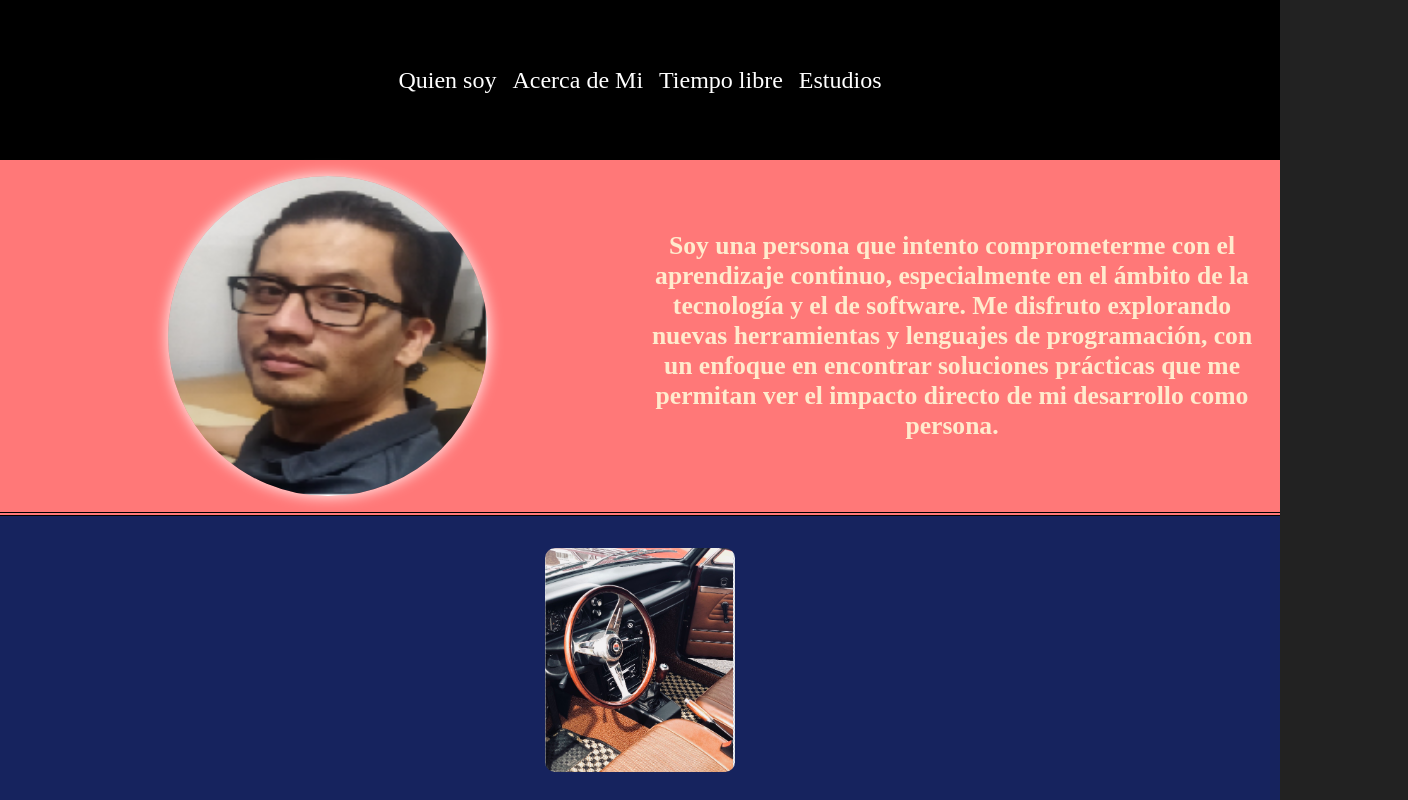
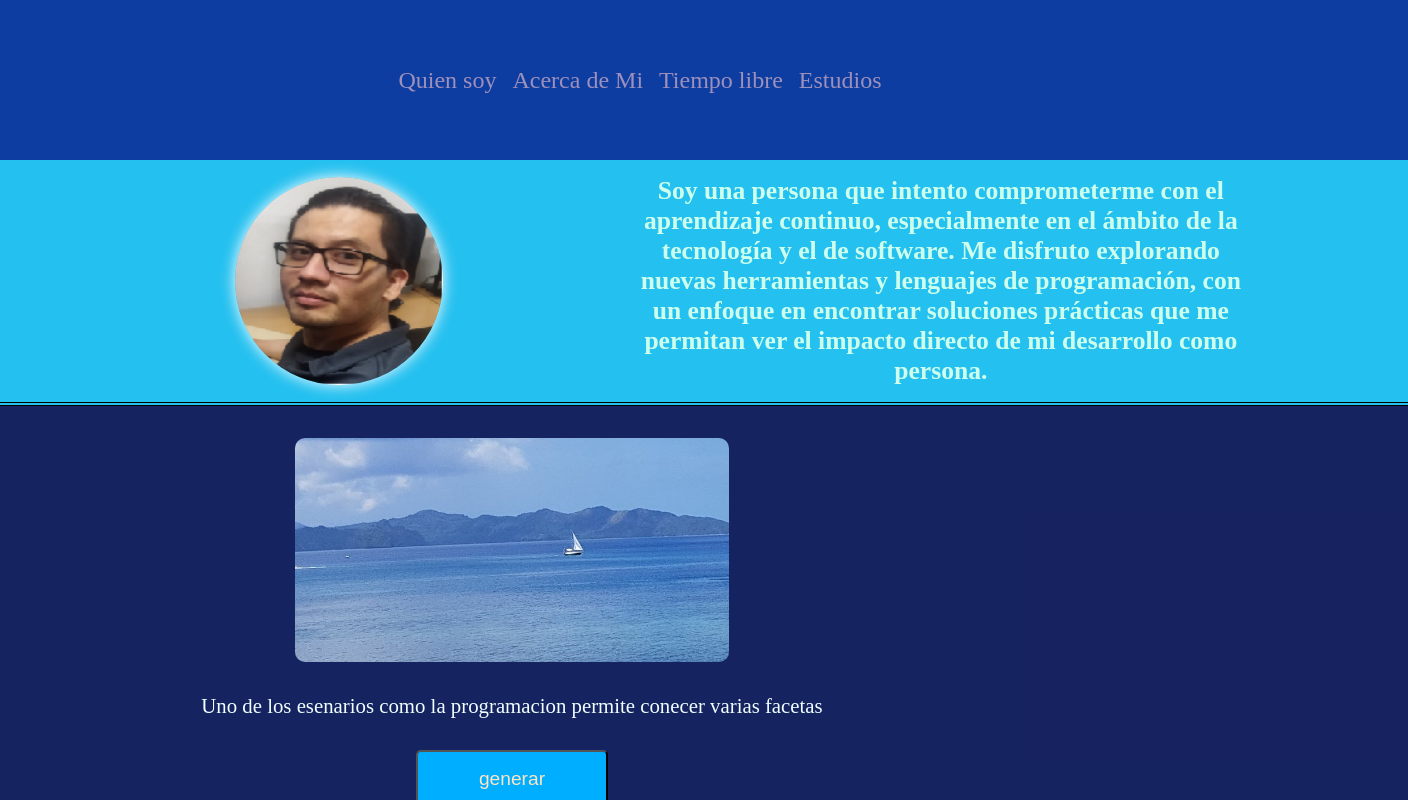
Before and after one commit to diefftinn/portafolioreact, a React (Vite) app: page / in a window 1280 px wide. Shown: the top 800 px of the page, 1408 px wide, since content can reach past the window. Built offline with nearby package versions, Linux system fonts and the light colour scheme.

Commit message:
a portafolioreact

```diff
--- a/src/components/Layout/Header/Header.css
+++ b/src/components/Layout/Header/Header.css
@@ -5,7 +5,7 @@ header{
     justify-content: center;
     align-items: center;
     gap:1rem;
-    background-color: rgb(0, 0, 0);
+    background-color: rgba(2, 78, 241, 0.616);
 }
 
 
@@ -28,7 +28,7 @@ header{
 
         li > a{
         font-size: 1.5rem;
-        color: #fff;
+        color: #9d90bb;
         text-decoration: none;
         }
 
--- a/src/components/Layout/Section/section.css
+++ b/src/components/Layout/Section/section.css
@@ -1,7 +1,7 @@
 .section-profile{
-    background-color: #ff7878;
+    background-color: #24c0f0;
 }
 .section-js{
-background-color: rgb(22, 35, 94);
+background-color: rgba(2, 37, 194, 0.39);
 
 }
--- a/src/components/Layout/Section2/Section2.css
+++ b/src/components/Layout/Section2/Section2.css
@@ -25,7 +25,7 @@
     font-size: 1.2rem;
     padding: 1rem;
     border-radius: 5px;
-    background-color: blue;
+    background-color: rgb(0, 174, 255);
     color: bisque;
     cursor: pointer;
 }
--- a/src/components/Layout/introProfile/IntroProfile.css
+++ b/src/components/Layout/introProfile/IntroProfile.css
@@ -1,5 +1,5 @@
 .main-container{
-width: 100Vw;
+width: 120Vw;
 height: auto;
 padding: 1rem;
 display: flex;
@@ -10,16 +10,16 @@ border-bottom:  double 4px;
 
 .main-container > div {
 
-    width: 50%;
-    height: 100%;
+    width: 40%;
+    height: 10%;
     display: flex;
     justify-content: center;
     align-items: center;
 
 }
 .container-img >img {
-width: 20rem;
-height: 20rem;
+width: 13rem;
+height: 13rem;
 border-radius: 50%;
 box-shadow: 0 0 15px #fff;
 
@@ -28,7 +28,7 @@ box-shadow: 0 0 15px #fff;
 .personal-intro > p{
 text-align: center;
 font-size: 1.6rem;
-color: blanchedalmond;
-font-weight: 600;
+color: rgb(205, 255, 236);
+font-weight: 700;
 
 }
```
Also changed, not shown: src/assets/images/logojs.png.
